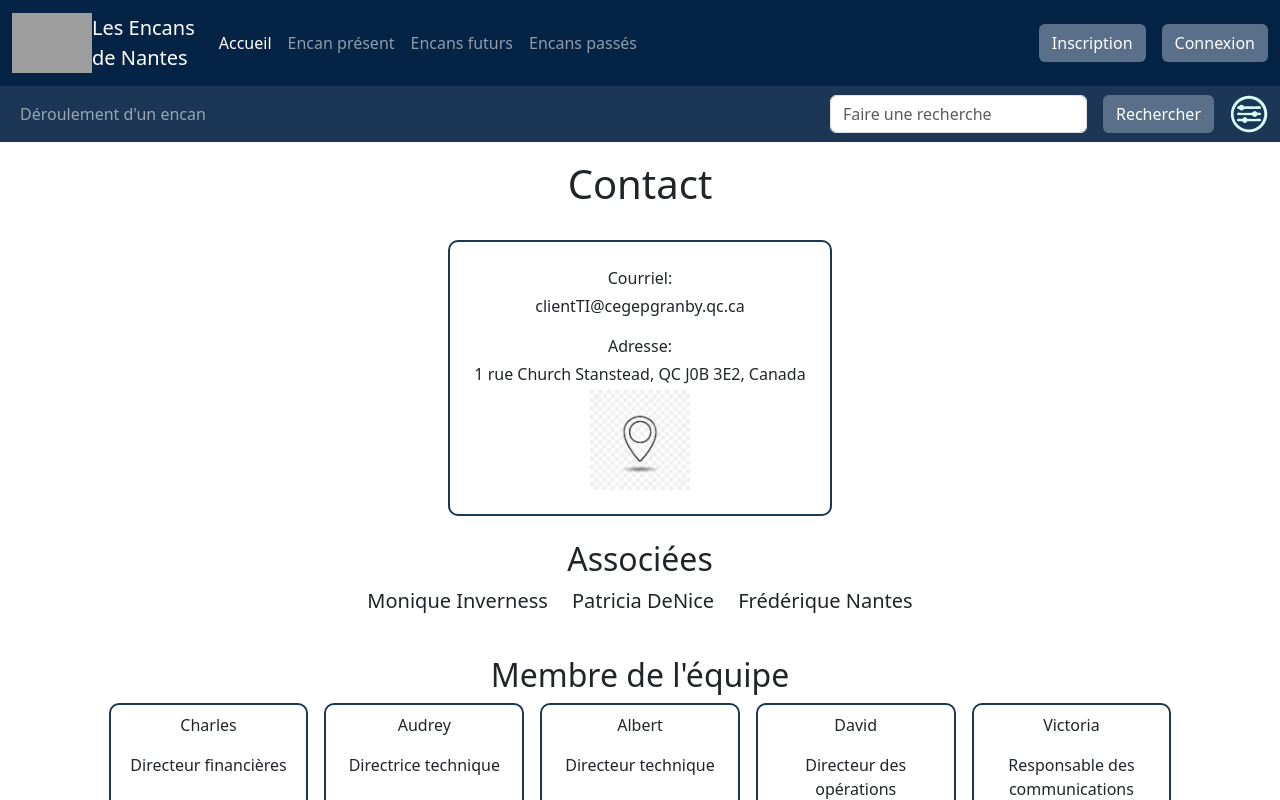
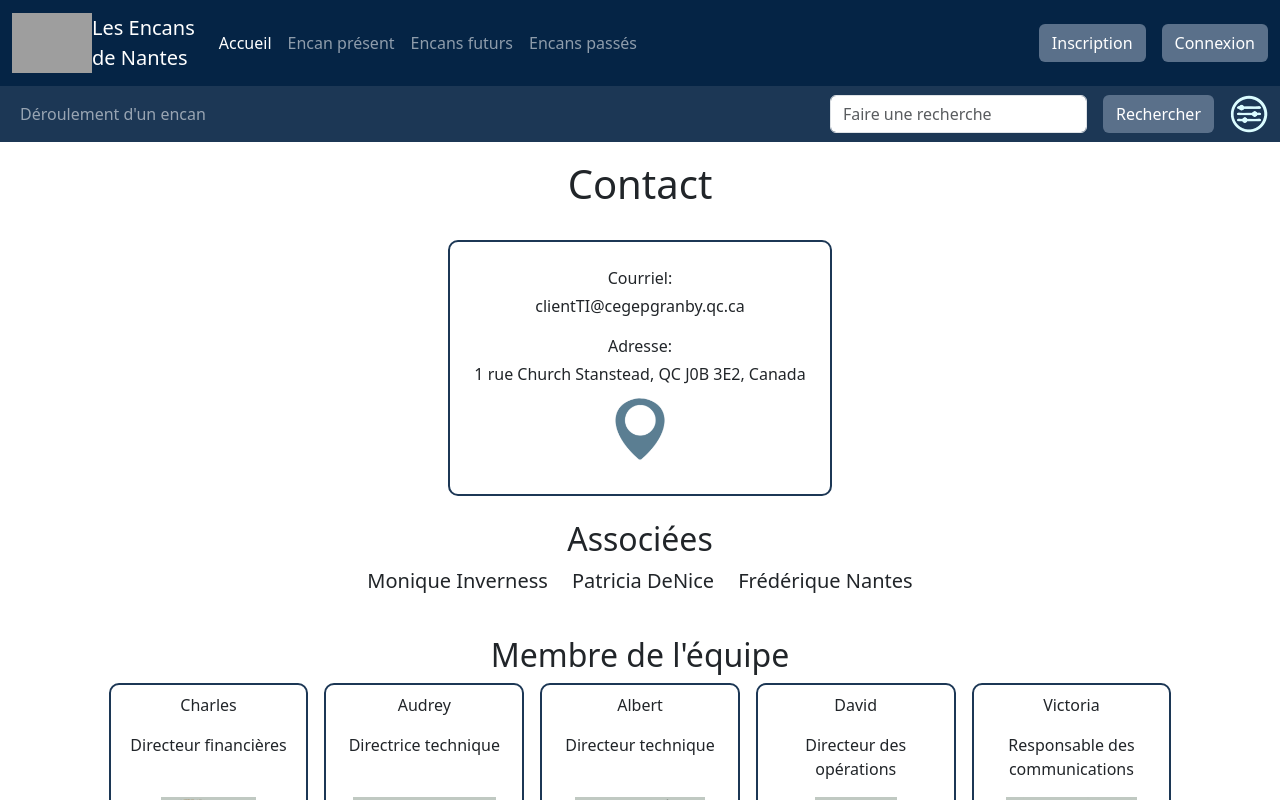
Before and after one commit to StephaneNkengue/Projet_integration, a Vue app in the folder gamma2024.client/: page /contact in a window 1280 px wide. Shown: the top 800 px of the page. Built offline with nearby package versions, Linux system fonts and the light colour scheme; grey boxes are pictures that could not be loaded.

Commit message:
Modification de l'icône map pour la page Contact

```diff
--- a/gamma2024.client/src/components/views/Contact.vue
+++ b/gamma2024.client/src/components/views/Contact.vue
@@ -14,7 +14,7 @@
                     <p class="mb-1">Adresse:</p>
                     <p class="text-center mb-1">1 rue Church Stanstead, QC J0B 3E2, Canada</p>
                     <a href="https://maps.app.goo.gl/kS5TjtZ7Q2gfChCG7" target="_blank">
-                        <img src="/icons/maps.png" alt="carte" height="100" />
+                        <img src="/icons/map.png" alt="carte" height="80" />
                     </a>
                 </div>
             </div>
```
Also changed, not shown: gamma2024.client/public/icons/map.png (added), gamma2024.client/public/icons/maps.png (deleted).
